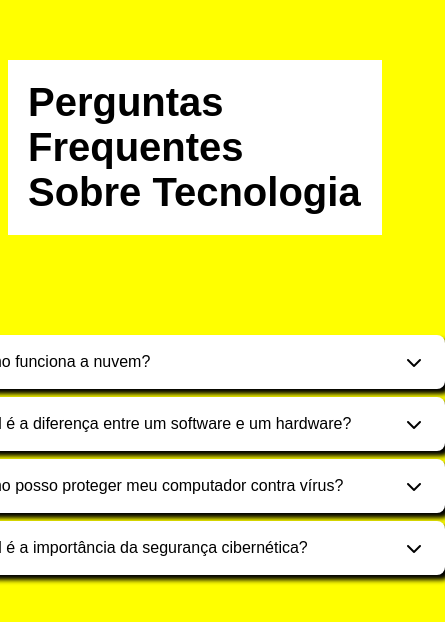
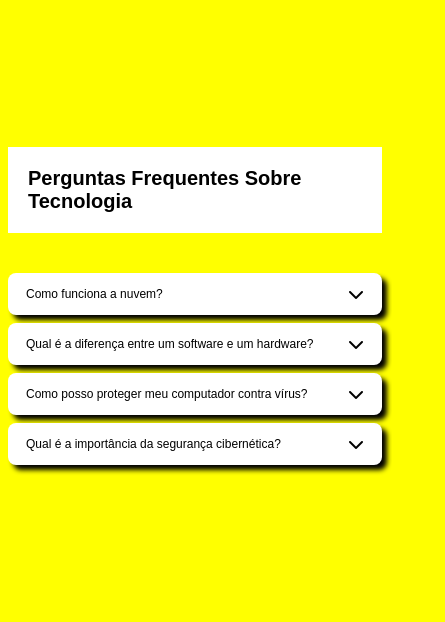
Before and after one commit to PedroHenriquegitt/-Perguntas-Frequentes-Accordion-interativo, a plain HTML site: page index.html in a window 390 px wide. Shown: the part 126-748 px from the top of the page, 445 px wide, since content can reach past the window. Drawn offline with Linux system fonts and the light colour scheme; files that its build step writes are made by us from their sources; files whose address does not match are found by name.

Commit message:
Update styles.css

```diff
--- a/styles.css
+++ b/styles.css
@@ -86,3 +86,35 @@ padding: 20px;
  span {
     color: black;
 }
+
+@media screen and (max-width: 500px) {
+    body {
+        background-color: yellow;
+    }
+
+    h1 {
+        font-size: 20px;
+        margin-bottom: 30px;
+    }
+
+    #container {
+        width: 100%;
+        padding: 10px;
+    }
+
+    .accordion {
+        font-size: 16px;
+        padding: 12px;
+
+    .accordion-header {
+        font-size: 12px;
+    }
+
+    .accordion-body {
+        font-size: 10px;
+    }
+
+    .arrow {
+        font-size: 16px;
+    }
+}
```
